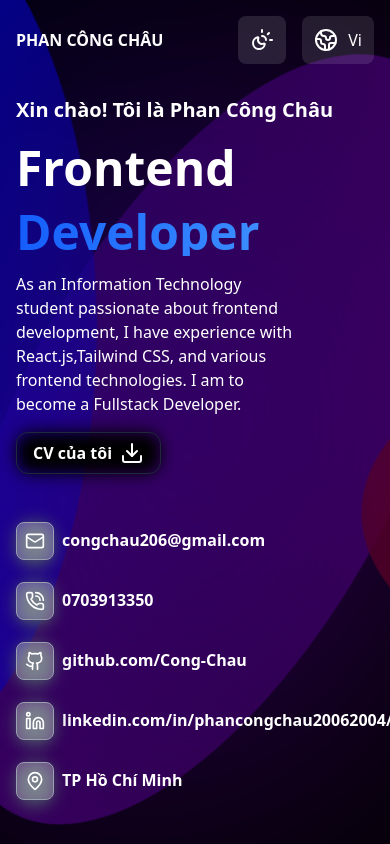
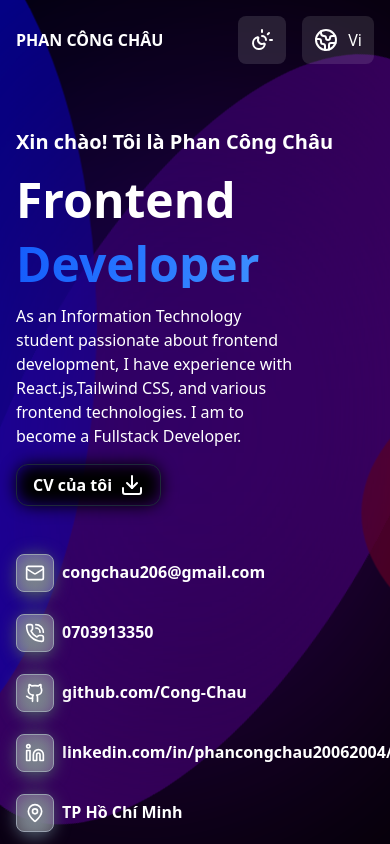
Before and after one commit to Cong-Chau/portfolio-pcc, a Next.js app: page / in a window 390 px wide. Built offline with nearby package versions, Linux system fonts and the light colour scheme.

Commit message:
làm preloading, fadein cho mobile

```diff
--- a/src/app/layout.tsx
+++ b/src/app/layout.tsx
@@ -4,6 +4,7 @@ import "./globals.css";
 import StickyCursor from "@/components/sessions/StickyCursor";
 import Background from "@/components/sessions/Background";
 import { DarkModeProvider } from "@/contexts/DarkModeContext";
+import Preloader from "@/components/common/Preloader";
 
 const geistSans = Geist({
   variable: "--font-geist-sans",
@@ -59,9 +60,9 @@ export const metadata: Metadata = {
 
 export default function RootLayout({
   children,
-}: Readonly<{
+}: {
   children: React.ReactNode;
-}>) {
+}) {
   return (
     <html lang="en">
       <body
@@ -72,7 +73,9 @@ export default function RootLayout({
           <div className="absolute inset-0 z-10">
             <Background />
           </div>
-          <main className="relative z-12 pt-20">{children}</main>
+          <Preloader>
+            <main className="relative z-20 pt-20">{children}</main>
+          </Preloader>
         </DarkModeProvider>
       </body>
     </html>
--- /dev/null
+++ b/src/components/common/Preloader.tsx
@@ -0,0 +1,50 @@
+"use client";
+import { useState, useEffect } from "react";
+import { motion, AnimatePresence } from "framer-motion";
+
+export default function Preloader({ children }: { children: React.ReactNode }) {
+  const [loading, setLoading] = useState(true);
+
+  useEffect(() => {
+    const timer = setTimeout(() => setLoading(false), 1500);
+    return () => clearTimeout(timer);
+  }, []);
+
+  return (
+    <>
+      <AnimatePresence>
+        {loading && (
+          <motion.div
+            className="fixed inset-0 flex items-center justify-center bg-black z-50"
+            initial={{ opacity: 1 }}
+            exit={{ opacity: 0 }}
+            transition={{ duration: 0.6 }}
+          >
+            {/* Spinner */}
+            <motion.div
+              initial={{ scale: 0 }}
+              animate={{ scale: 1, rotate: 360 }}
+              transition={{
+                duration: 1,
+                repeat: Infinity,
+                repeatType: "reverse",
+              }}
+              className="w-16 h-16 rounded-full border-4 border-t-blue-500 border-gray-700"
+            />
+          </motion.div>
+        )}
+      </AnimatePresence>
+
+      {/* Nội dung chính */}
+      {!loading && (
+        <motion.div
+          initial={{ opacity: 0 }}
+          animate={{ opacity: 1 }}
+          transition={{ duration: 0.6 }}
+        >
+          {children}
+        </motion.div>
+      )}
+    </>
+  );
+}
--- a/src/components/sessions/IconBubbles.tsx
+++ b/src/components/sessions/IconBubbles.tsx
@@ -21,45 +21,45 @@ export default function IconBubbles() {
   const bubbles: Bubble[] = [
     {
       icon: <Mail size={24} />,
-      size: 50,
+      size: 40,
       x: 10,
-      y: -90,
+      y: -80,
       delay: 0,
       duration: 2,
       text: "Email: congchau206@gmail.com",
     },
     {
       icon: <PhoneCall size={28} />,
-      size: 60,
+      size: 40,
       x: 30,
-      y: -90,
+      y: -100,
       delay: 0.5,
       duration: 2.5,
       text: "Phone: 0703913350",
     },
     {
       icon: <Github size={26} />,
-      size: 55,
+      size: 40,
       x: 60,
-      y: -90,
+      y: -80,
       delay: 1,
       duration: 3,
       text: "Github: github.com/Cong-Chau",
     },
     {
       icon: <Linkedin size={24} />,
-      size: 50,
+      size: 40,
       x: 80,
-      y: -90,
+      y: -70,
       delay: 1.2,
       duration: 2.2,
       text: "LinkedIn: linkedin.com/in/phancongchau20062004/",
     },
     {
       icon: <MapPin size={30} />,
-      size: 65,
+      size: 40,
       x: 45,
-      y: -90,
+      y: -70,
       delay: 0.3,
       duration: 2.8,
       text: "Location: TP Hồ Chí Minh",
@@ -75,7 +75,7 @@ export default function IconBubbles() {
             key={i}
             className={`absolute flex justify-center items-center rounded-full ${
               darkMode ? "bg-white/20 text-white" : "bg-black/20 text-black"
-            } pointer-events-auto hover:cursor-pointer hover:scale-110 transition-transform`}
+            } pointer-events-auto hover:cursor-pointer hover:scale-110 transition-transform hover:bg-white/24 `}
             style={{
               width: `${bubble.size}px`,
               height: `${bubble.size}px`,
--- a/src/components/sessions/Landing.tsx
+++ b/src/components/sessions/Landing.tsx
@@ -20,12 +20,12 @@ function Landing() {
       className={`${
         darkMode ? "text-white" : "text-black"
       } w-full min-h-[calc(100vh-80px)] flex flex-col md:flex-row md:justify-between
-        pt-4 pl-4 pr-4
+        pt-12 pl-4 pr-4
         lg:pt-12 lg:pl-20 lg:pr-12
         2xl:pt-24 2xl:pl-48 2xl:pr-36`}
     >
       <div className="flex flex-col gap-4 w-full md:w-1/2">
-        <div data-cursor className="relative w-fit h-fit min-h-8">
+        <div className="relative w-fit h-fit min-h-8">
           <div className={`z-10 font-semibold text-xl inline-block`}>
             <TypingText
               text="Xin chào! Tôi là Phan Công Châu"
@@ -35,36 +35,37 @@ function Landing() {
           </div>
         </div>
         <motion.span
-          initial={{ opacity: 0, x: -100 }} // Trái sang
+          initial={{ opacity: 0, x: -200 }}
           whileInView={{ opacity: 1, x: 0 }}
           transition={{ duration: 0.6, ease: "easeOut" }}
           viewport={{ once: true }}
-          className="font-bold text-5xl md:text-8xl"
+          className="font-bold text-5xl md:text-7xl"
         >
           Frontend
         </motion.span>
         <motion.span
-          initial={{ opacity: 0, x: -100 }} // Trái sang
+          initial={{ opacity: 0, x: -100 }}
           whileInView={{ opacity: 1, x: 0 }}
-          transition={{ duration: 0.8, ease: "easeOut", delay: 0.2 }} // trễ hơn chút
+          transition={{ duration: 0.8, ease: "easeOut", delay: 0.2 }}
           viewport={{ once: false, amount: 0.5 }}
-          className="font-bold text-5xl md:text-8xl bg-gradient-to-r from-blue-600 to-blue-400 bg-clip-text text-transparent"
+          className="font-bold text-5xl md:text-7xl bg-gradient-to-r from-blue-600 to-blue-400 bg-clip-text text-transparent"
         >
           Developer
         </motion.span>
-        <div className="w-4/5 min-h-24">
+        <div className="w-4/5 min-h-32 md:min-h-24">
           <TypingText
             text=" As an Information Technology student passionate about frontend
           development, I have experience with React.js,Tailwind CSS, and various
           frontend technologies. I am to become a Fullstack Developer."
-            speed={20}
+            speed={10}
             style="w-3/4 mt-4"
           />
         </div>
         <motion.div
-          initial={{ opacity: 0, y: 100 }} // bắt đầu mờ + lệch xuống dưới
-          whileInView={{ opacity: 1, y: 0 }} // animate lên vị trí gốc
-          transition={{ duration: 0.6, ease: "easeOut", delay: 0.4 }}
+          data-cursor
+          initial={{ opacity: 0, y: 50 }}
+          whileInView={{ opacity: 1, y: 0 }}
+          transition={{ duration: 0.6, ease: "easeOut", delay: 0.3 }}
           viewport={{ once: false, amount: 0.5 }}
           className="relative w-fit h-fit md:mt-4"
         >
@@ -73,7 +74,6 @@ function Landing() {
               darkMode ? "bg-black" : "bg-white"
             } blur-sm`}
           ></div>
-
           <button
             className={`relative z-10 border rounded-[12px] font-semibold py-2 px-4  ${
               darkMode
@@ -86,9 +86,9 @@ function Landing() {
         </motion.div>
       </div>
       <motion.div
-        initial={{ opacity: 0, y: 100 }} // bắt đầu mờ + lệch xuống dưới
-        whileInView={{ opacity: 1, y: 0 }} // animate lên vị trí gốc
-        transition={{ duration: 0.6, ease: "easeOut" }}
+        initial={{ opacity: 0, y: 50 }}
+        whileInView={{ opacity: 1, y: 0 }}
+        transition={{ duration: 0.6, ease: "easeOut", delay: 0.1 }}
         viewport={{ once: false, amount: 0.5 }}
         className="relative w-[717px] h-[347px] mt-12 hidden md:block"
       >
@@ -102,7 +102,13 @@ function Landing() {
       </motion.div>
       {/* Mobile */}
       <div className="w-full mt-12 flex flex-col gap-4 md:hidden">
-        <div className="flex flex-row items-center">
+        <motion.div
+          initial={{ opacity: 0, x: -100 }}
+          whileInView={{ opacity: 1, x: 0 }}
+          transition={{ duration: 0.6, ease: "easeOut", delay: 0.15 }}
+          viewport={{ once: false, amount: 0.5 }}
+          className="flex flex-row items-center"
+        >
           <div className="relative w-fit h-fit mr-2">
             <div className="absolute inset-0 rounded-[16px] bg-gray-600 blur-sm"></div>
             <span
@@ -113,8 +119,15 @@ function Landing() {
             </span>
           </div>
           <span className="font-semibold mb-2">congchau206@gmail.com</span>
-        </div>
-        <div className="flex flex-row items-center">
+        </motion.div>
+
+        <motion.div
+          initial={{ opacity: 0, x: -100 }}
+          whileInView={{ opacity: 1, x: 0 }}
+          transition={{ duration: 0.6, ease: "easeOut", delay: 0.2 }}
+          viewport={{ once: false, amount: 0.5 }}
+          className="flex flex-row items-center"
+        >
           <div className="relative w-fit h-fit mr-2">
             <div className="absolute inset-0 rounded-[16px] bg-gray-600 blur-sm"></div>
             <span
@@ -125,8 +138,15 @@ function Landing() {
             </span>
           </div>
           <span className="font-semibold mb-2">0703913350</span>
-        </div>
-        <div className="flex flex-row items-center">
+        </motion.div>
+
+        <motion.div
+          initial={{ opacity: 0, x: -100 }}
+          whileInView={{ opacity: 1, x: 0 }}
+          transition={{ duration: 0.6, ease: "easeOut", delay: 0.25 }}
+          viewport={{ once: false, amount: 0.5 }}
+          className="flex flex-row items-center"
+        >
           <div className="relative w-fit h-fit mr-2">
             <div className="absolute inset-0 rounded-[16px] bg-gray-600 blur-sm"></div>
             <span
@@ -137,8 +157,15 @@ function Landing() {
             </span>
           </div>
           <span className="font-semibold mb-2">github.com/Cong-Chau</span>
-        </div>
-        <div className="flex flex-row items-center">
+        </motion.div>
+
+        <motion.div
+          initial={{ opacity: 0, x: -100 }}
+          whileInView={{ opacity: 1, x: 0 }}
+          transition={{ duration: 0.6, ease: "easeOut", delay: 0.3 }}
+          viewport={{ once: false, amount: 0.5 }}
+          className="flex flex-row items-center"
+        >
           <div className="relative w-fit h-fit mr-2">
             <div className="absolute inset-0 rounded-[16px] bg-gray-600 blur-sm"></div>
             <span
@@ -151,8 +178,15 @@ function Landing() {
           <span className="font-semibold mb-2">
             linkedin.com/in/phancongchau20062004/
           </span>
-        </div>
-        <div className="flex flex-row  items-center">
+        </motion.div>
+
+        <motion.div
+          initial={{ opacity: 0, x: -100 }}
+          whileInView={{ opacity: 1, x: 0 }}
+          transition={{ duration: 0.6, ease: "easeOut", delay: 0.35 }}
+          viewport={{ once: false, amount: 0.5 }}
+          className="flex flex-row  items-center"
+        >
           <div className="relative w-fit h-fit mr-2">
             <div className="absolute inset-0 rounded-[16px] bg-gray-600 blur-sm"></div>
             <span
@@ -163,7 +197,7 @@ function Landing() {
             </span>
           </div>
           <span className="font-semibold mb-2">TP Hồ Chí Minh</span>
-        </div>
+        </motion.div>
       </div>
     </div>
   );
```
